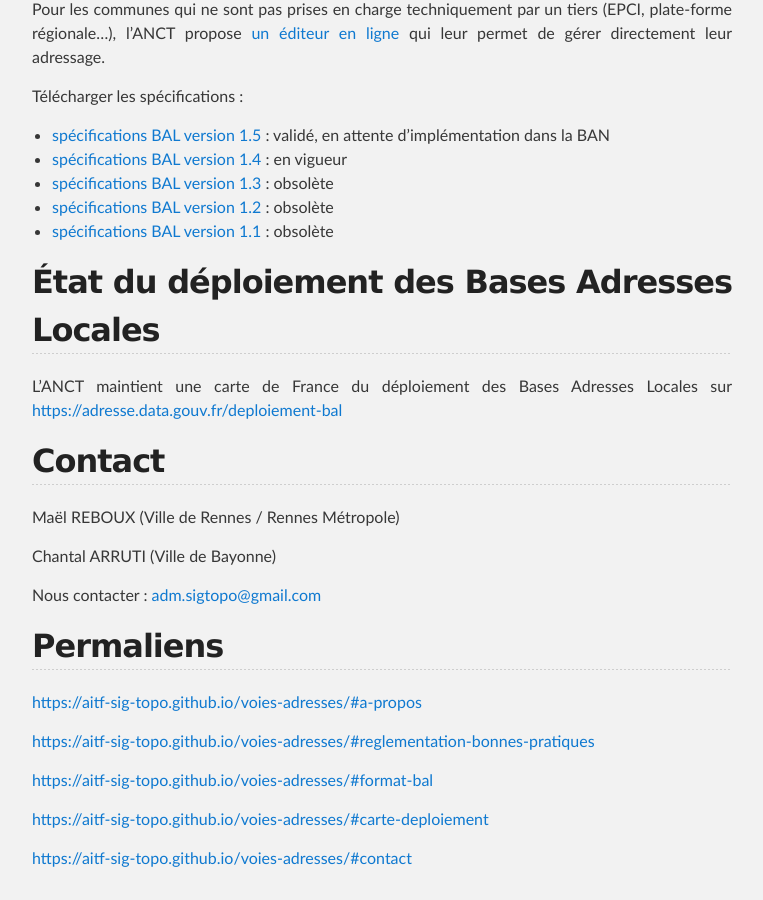
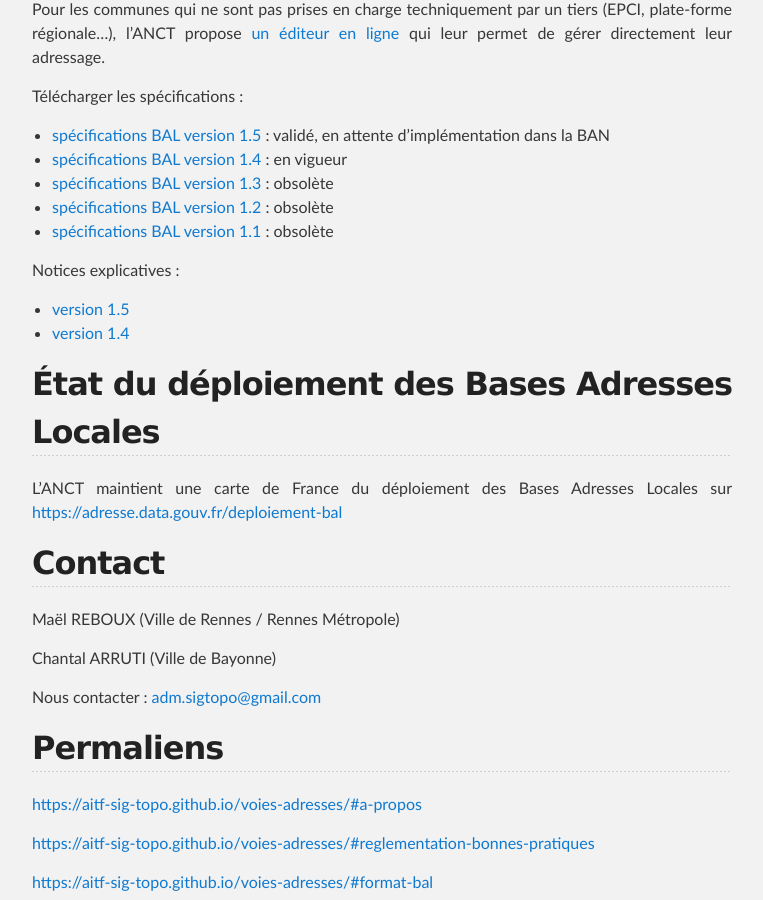
Before and after one commit to aitf-sig-topo/voies-adresses, a Jekyll site: the page built from docs/index.md, in a window 1280 px wide and 900 px high, scrolled down 1591 px. Shown: the whole window, without its empty margins (258-1021 px from the left). Built offline with Jekyll 4.4.1, drawn with Linux system fonts in a browser that asks for light colours; our own code applies the rules of GitHub Pages for plain Markdown files.

Commit message:
ajout des liens vers les Notices explicatives

```diff
--- a/docs/index.md
+++ b/docs/index.md
@@ -48,6 +48,12 @@
 - [spécifications BAL version 1.1](files/AITF_SIG_Topo_Format_Base_Adresse_Locale_v1.1.pdf) : obsolète
 
 
+Notices explicatives :
+
+- [version 1.5](https://github.com/aitf-sig-topo/voies-adresses/blob/master/schemas/v1.5/README.md)
+- [version 1.4](https://github.com/aitf-sig-topo/voies-adresses/blob/master/schemas/v1.4/README.md)
+
+
 
 ## <a name="carte-deploiement"></a> État du déploiement des Bases Adresses Locales
 
```
